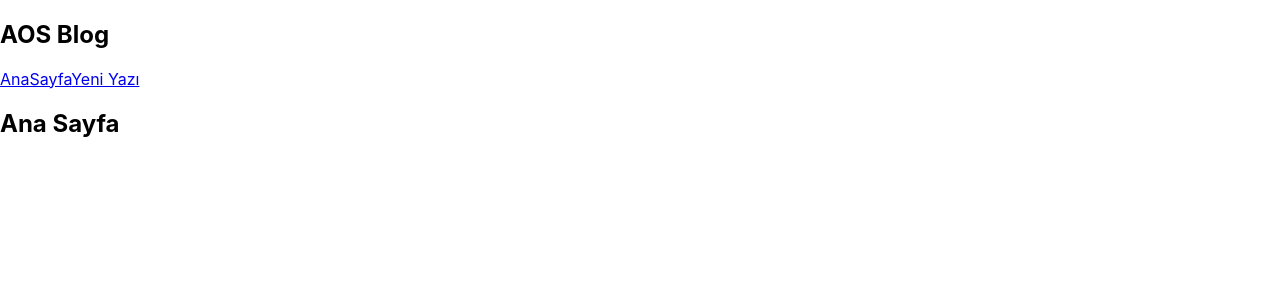
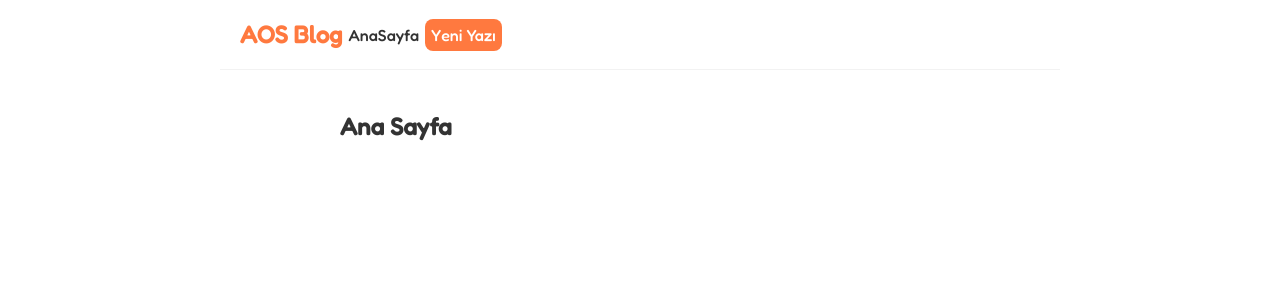
Before and after one commit to eerzik/https---github.com-eerzik-temel-react-app, a React (Create React App) app: page / in a window 1280 px wide. Shown: the top 300 px of the page. Built offline with nearby package versions, Linux system fonts and the light colour scheme.

Commit message:
CSS style

```diff
--- a/src/Navbar.js
+++ b/src/Navbar.js
@@ -4,7 +4,11 @@ const Navbar = () => {
             <h1>AOS Blog</h1>
             <div className="links">
                 <a href="/" >AnaSayfa</a>
-                <a href="/create" >Yeni Yazı</a>
+                <a href="/create" style={{
+                    color: 'white',
+                    backgroundColor: '#ff793f',
+                    borderRadius: '8px'
+                }} >Yeni Yazı</a>
             </div>
         </nav>
 
--- a/src/index.css
+++ b/src/index.css
@@ -1,13 +1,39 @@
-body {
+@import url('https://fonts.googleapis.com/css2?family=Fredoka:wght@300;500&display=swap');
+
+* {
   margin: 0;
-  font-family: -apple-system, BlinkMacSystemFont, 'Segoe UI', 'Roboto', 'Oxygen',
-    'Ubuntu', 'Cantarell', 'Fira Sans', 'Droid Sans', 'Helvetica Neue',
-    sans-serif;
-  -webkit-font-smoothing: antialiased;
-  -moz-osx-font-smoothing: grayscale;
+  font-family: 'Fredoka', sans-serif;
+  color: #333;
 }
 
-code {
-  font-family: source-code-pro, Menlo, Monaco, Consolas, 'Courier New',
-    monospace;
+.navbar {
+  padding: 20px;
+  display: flex;
+  align-items: center;
+  max-width: 800px;
+  margin: 0 auto;
+  border-bottom: 1px solid #f2f2f2;
 }
+
+.navbar h1 {
+  color: #ff793f;
+}
+
+.navbar .link {
+  margin-left: auto;
+}
+
+.navbar a {
+  margin-left: 16 px;
+  text-decoration: none;
+  padding: 6px;
+}
+
+.navbar a:hover {
+  color: #ff793f;
+}
+.content{
+  max-width: 600px;
+  margin: 40px auto;
+  padding: 2px;
+}
```
